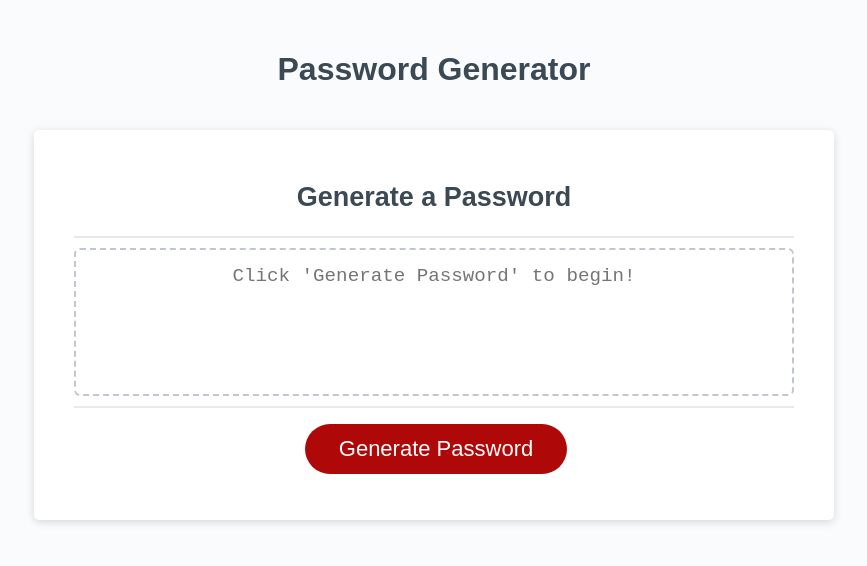
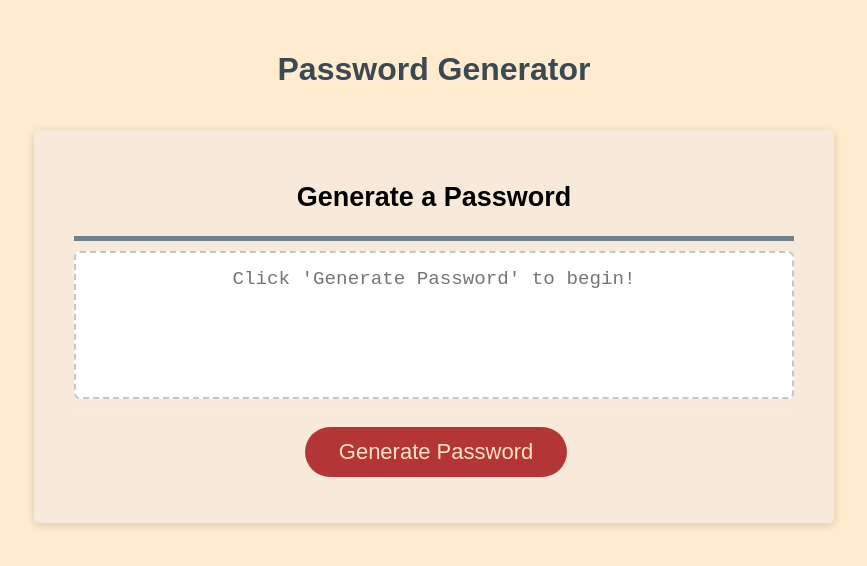
Before and after one commit to alihernandez/passwordGenerator, a plain HTML site: page index.html in a window 1280 px wide. Shown: the whole page, without its empty margins (206-1073 px from the left). Drawn offline with Linux system fonts and the light colour scheme.

Commit message:
customised css

```diff
--- a/index.html
+++ b/index.html
@@ -5,7 +5,8 @@
     <meta name="viewport" content="width=device-width, initial-scale=1.0" />
     <meta http-equiv="X-UA-Compatible" content="ie=edge" />
     <title>Password Generator</title>
-    <link rel="stylesheet" href="style.css" />
+    <link rel="stylesheet" href="style.css"/>
+    <link rel="shortcut icon" type="image/png" href="iconfinder_Asset_1320_3363556.png" />
   </head>
   <body>
     <div class="wrapper">
--- a/style.css
+++ b/style.css
@@ -14,7 +14,7 @@ body,
 
 body {
   font-family: sans-serif;
-  background-color: #f9fbfd;
+  background-color: blanchedalmond;
 }
 
 .wrapper {
@@ -31,11 +31,11 @@ header {
 }
 
 .card {
-  background-color: hsl(0, 0%, 100%);
+  background-color: rgb(248, 234, 218);
   border-radius: 5px;
   border-width: 1px;
   box-shadow: rgba(0, 0, 0, 0.15) 0px 2px 8px 0px;
-  color: hsl(206, 17%, 28%);
+  color: black;
   font-size: 18px;
   margin: 0 auto;
   max-width: 800px;
@@ -46,8 +46,8 @@ header {
   content: " ";
   display: block;
   width: 100%;
-  background: #e7e9eb;
-  height: 2px;
+  background: slategray;
+  height: 5px;
 }
 
 .card-body {
@@ -62,7 +62,7 @@ header {
   content: " ";
   display: block;
   width: 100%;
-  background: #e7e9eb;
+  background:antiquewhite;
   height: 2px;
 }
 
@@ -74,11 +74,11 @@ header {
 
 .btn {
   border: none;
-  background-color: hsl(360, 91%, 36%);
+  background-color: rgb(179, 53, 53);
   border-radius: 25px;
   box-shadow: rgba(0, 0, 0, 0.1) 0px 1px 6px 0px rgba(0, 0, 0, 0.2) 0px 1px 1px
     0px;
-  color: hsl(0, 0%, 100%);
+  color: bisque;
   display: inline-block;
   font-size: 22px;
   line-height: 22px;
```
Also changed, not shown: iconfinder_Asset_1320_3363556.png (added).
